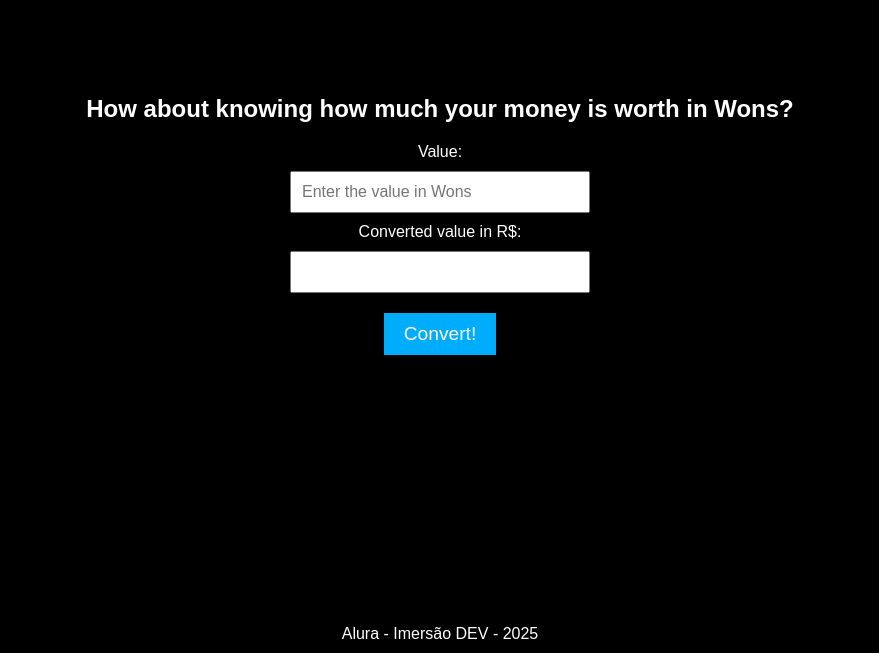
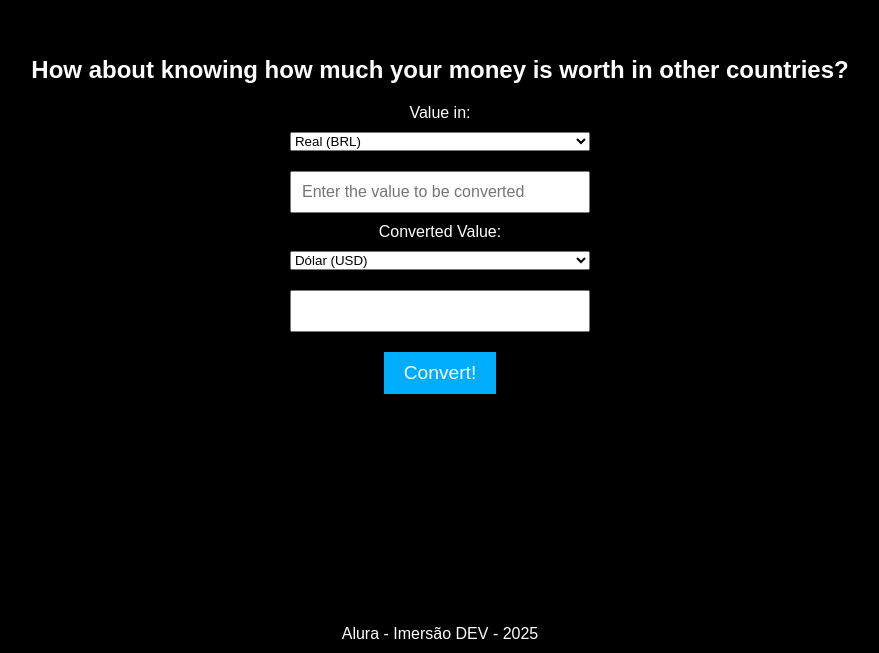
Before and after one commit to vdcegalla/Conversor-de-moedas, a plain HTML site: page index.html in a window 1280 px wide. Shown: the part 185-838 px from the top of the page, without its empty margins (200-1079 px from the left). Drawn offline with Linux system fonts and the light colour scheme.

Commit message:
Update structure HTML putting selector for new currencies

```diff
--- a/index.html
+++ b/index.html
@@ -1,5 +1,6 @@
 <!DOCTYPE html>
 <html>
+
 <head>
   <meta charset='utf-8'>
   <meta http-equiv='X-UA-Compatible' content='IE=edge'>
@@ -8,18 +9,36 @@
   <link rel='stylesheet' type='text/css' media='screen' href='style.css'>
   <script src='script.js'></script>
 </head>
+
 <body>
 
   <div class="container">
     <div class="content">
-      <h2>How about knowing how much your money is worth in Wons?</h2>
+      <h2>How about knowing how much your money is worth in other countries?</h2>
       <div class="converter">
-        <label for="amount">Value:</label>
-        <input type="number" id="amount" placeholder="Enter the value in Wons" >
 
-        <label for="converted">Converted value in R$:</label>
+        <label for="fromCurrency"> Value in:</label>
+        <select id="fromCurrency">
+          <option value="BRL">Real (BRL)</option>
+          <option value="USD">Dólar (USD)</option>
+          <option value="EUR">Euro (EUR)</option>
+          <option value="WON">Won South-Korean (KRW)</option>
+        </select>
+
+        <label for="amount"></label>
+        <input type="number" id="amount" placeholder="Enter the value to be converted">
+
+        <label for="toCurrency">Converted Value:</label>
+        <select id="toCurrency">
+          <option value="USD">Dólar (USD)</option>
+          <option value="BRL">Real (BRL)</option>
+          <option value="EUR">Euro (EUR)</option>
+          <option value="KRW">Won Sul-Coreano (KRW)</option>
+        </select>
+
+        <label for="converted"></label>
         <input type="text" id="converted" readonly>
-    </div>
+      </div>
       <button onclick="converter()">Convert!</button>
     </div>
   </div>
@@ -29,4 +48,5 @@
 </body>
 
 </html>
+
 <body>
```
